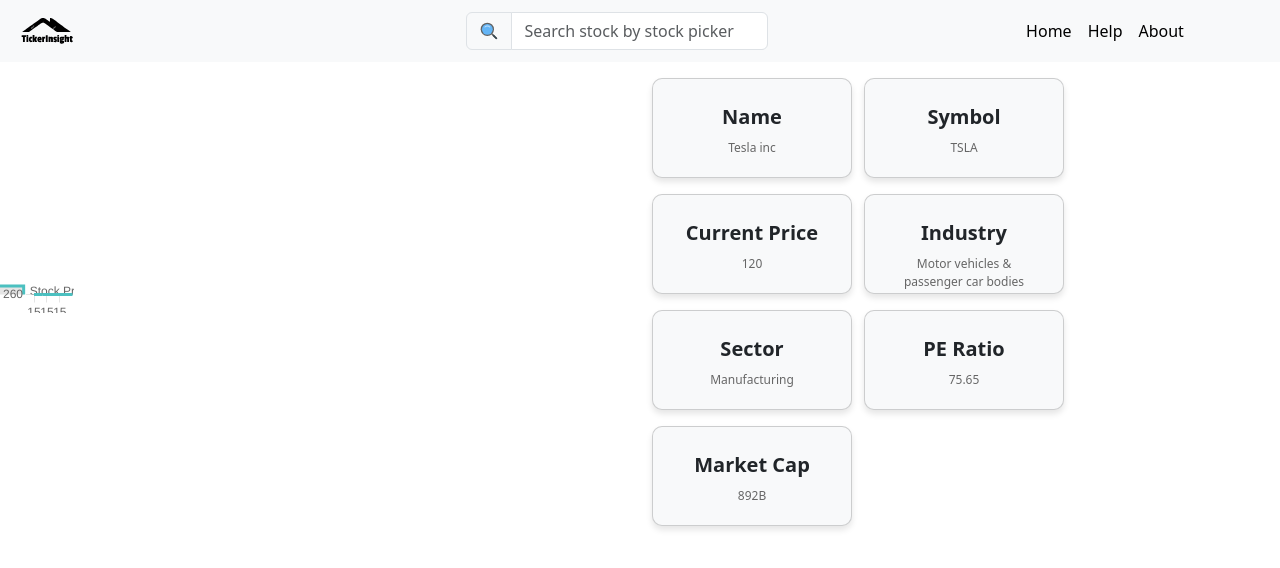
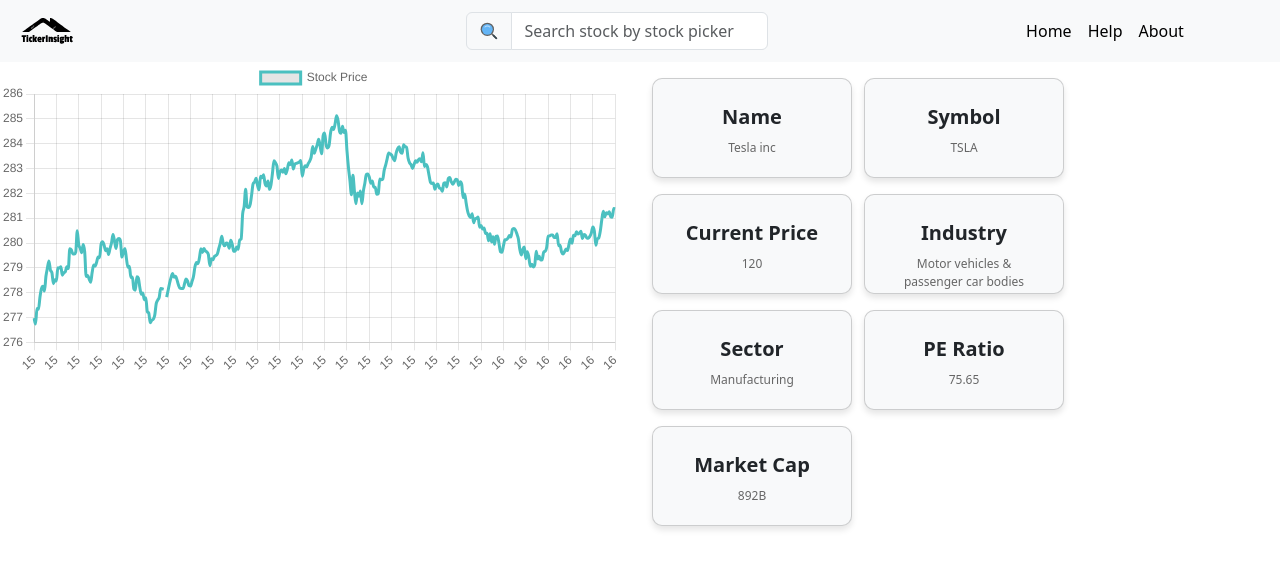
Before and after one commit to rahulrana95/stock-widget, a React (Create React App) app: page /stock/1 in a window 1280 px wide. Shown: the top 568 px of the page. Built offline with nearby package versions, Linux system fonts and the light colour scheme.

Commit message:
Update styles

```diff
--- /dev/null
+++ b/src/components/chart/index.css
@@ -0,0 +1,6 @@
+.chart {
+  display: flex;
+  justify-content: center;
+  min-width: 350px;
+  height: auto;
+}
--- a/src/components/chart/index.tsx
+++ b/src/components/chart/index.tsx
@@ -11,6 +11,7 @@
 } from "chart.js";
 import { Line } from "react-chartjs-2";
 import dummyResponse from "./data.json";
+import "./index.css";
 
 ChartJS.register(
   CategoryScale,
@@ -77,14 +78,14 @@
   };
 
   return (
-    <div>
+    <>
       {chartData ? (
         // @ts-ignore
         <Line options={options} data={chartData} />
       ) : (
         <div>Loading...</div>
       )}
-    </div>
+    </>
   );
 };
 
--- a/src/components/stock-details/index.css
+++ b/src/components/stock-details/index.css
@@ -1,10 +1,14 @@
 .stock-chart {
-  margin: auto;
+  /* min-width: 350px;
+  height: auto; */
+  display: flex;
+  justify-content: center;
 }
 
 .stock-details-items {
   display: flex;
   flex-wrap: wrap;
+  align-items: center;
 }
 
 .stock-details {
@@ -50,3 +54,17 @@
   min-width: 200px;
   max-height: 600px;
 }
+
+@media (max-width: 576px) {
+}
+@media (min-width: 576px) {
+}
+
+@media (min-width: 768px) {
+}
+
+@media (min-width: 992px) {
+}
+
+@media (min-width: 1200px) {
+}
--- a/src/components/stock-details/index.tsx
+++ b/src/components/stock-details/index.tsx
@@ -89,7 +89,9 @@
                       <Card.Title className="title">
                         {Labels[key] ?? "N/A"}
                       </Card.Title>
-                      <Card.Text className="description">{value}</Card.Text>
+                      <Card.Text className="description d-xs-block d-sm-block d-md-block">
+                        {value}
+                      </Card.Text>
                     </Card.Body>
                   </Card>
                 </OverlayTrigger>
```
